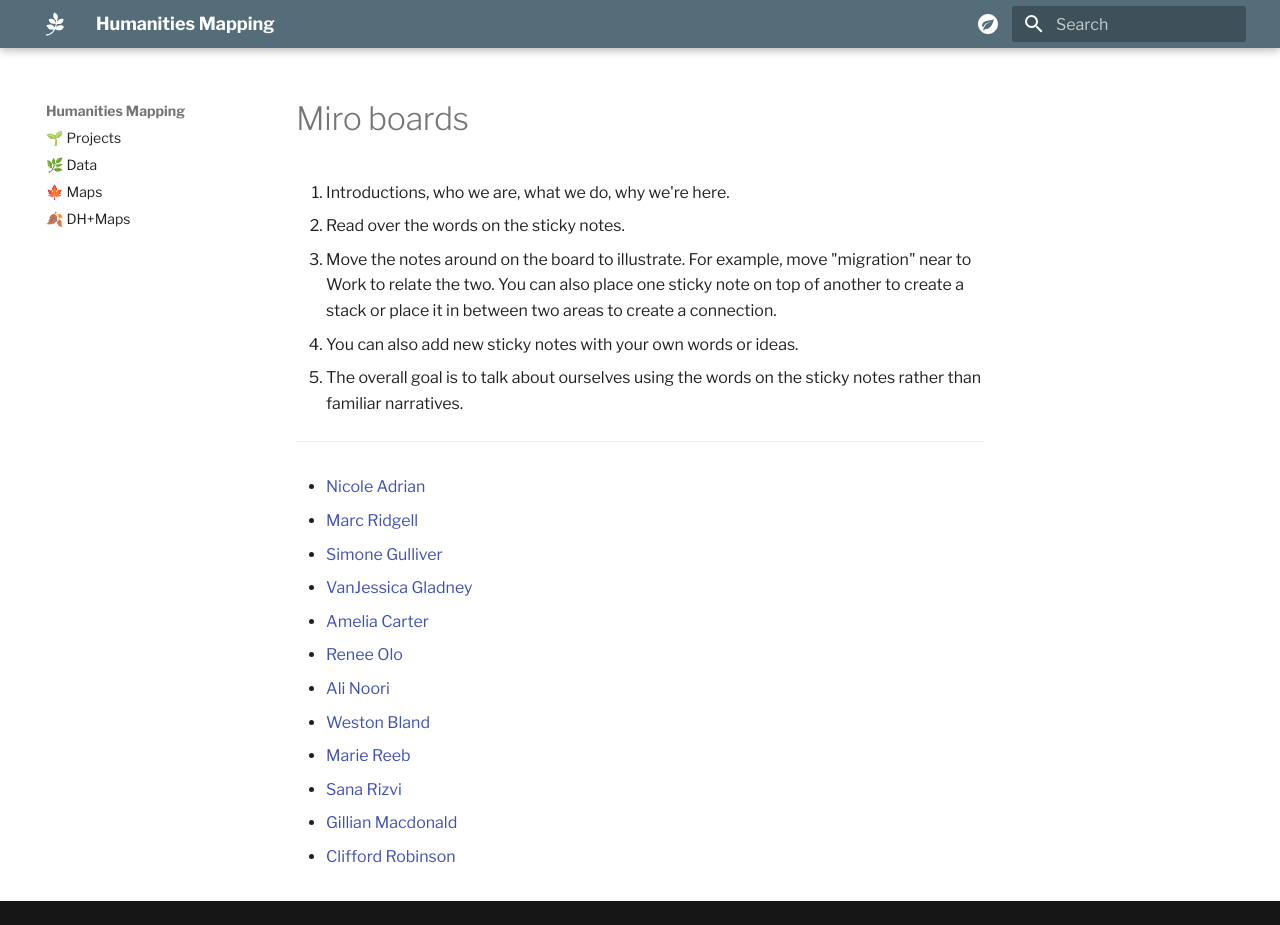
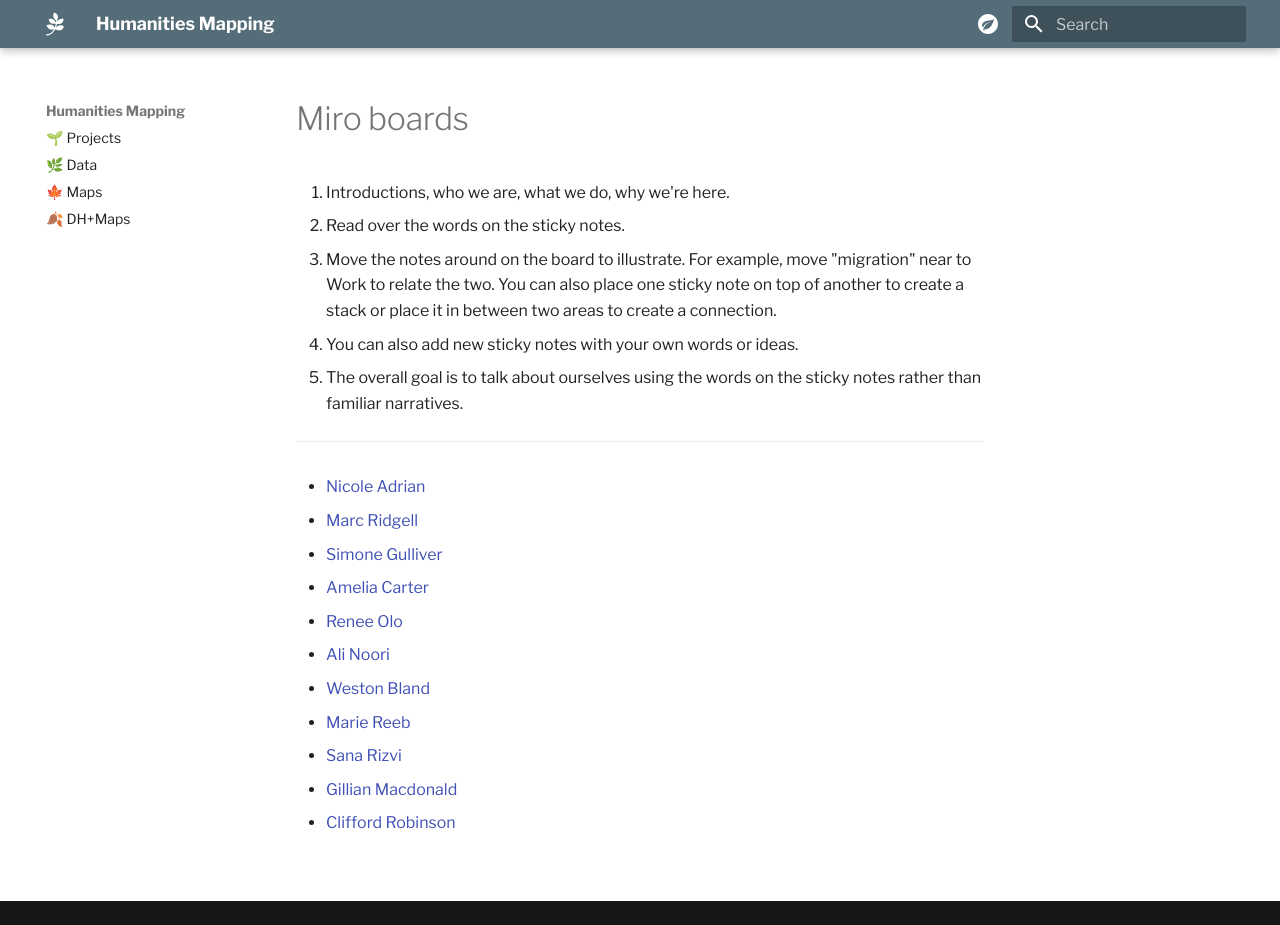
Before and after one commit to apjanco/leaflet-course, an MkDocs documentation site: the page built from docs/miro.md, in a window 1280 px wide and 925 px high. Built offline with MkDocs 1.6.1 and Material for MkDocs 9.7.7, drawn with Linux system fonts in a browser that asks for light colours.

Commit message:
student drop

```diff
--- a/docs/miro.md
+++ b/docs/miro.md
@@ -14,8 +14,6 @@
 
 - [Simone Gulliver](https://miro.com/app/board/uXjVK9qsUvs=/?share_link_id=729114995260)
 
-- [VanJessica Gladney](https://miro.com/app/board/uXjVK9q1sfg=/?share_link_id=3447012732)
-
 - [Amelia Carter](https://miro.com/app/board/uXjVK9q9OvI=/?share_link_id=843753872118)
 
 - [Renee Olo](https://miro.com/app/board/uXjVK9qrwCo=/?share_link_id=741605138921)
```
